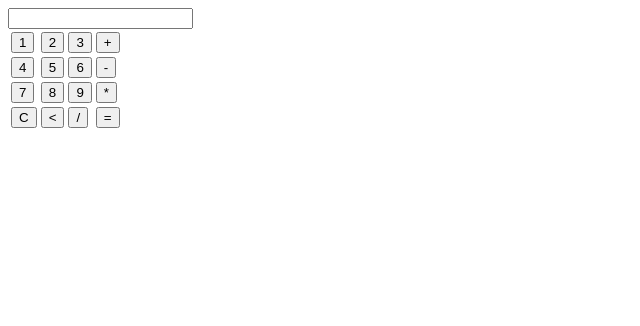
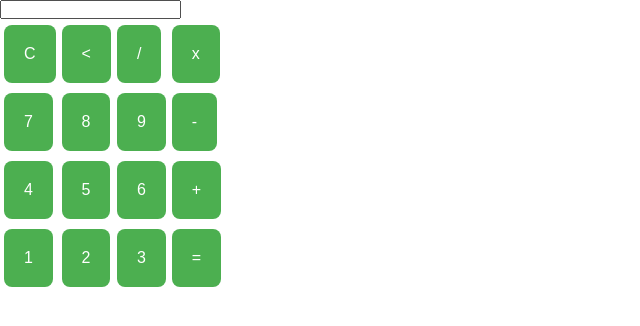
Before and after one commit to mfsiat/htmlCalculator, a plain HTML site: page index.html in a window 1280 px wide. Shown: the whole page, without its empty margins (0-640 px from the left). Drawn offline with Linux system fonts and the light colour scheme.

Commit message:
changed style

```diff
--- a/index.html
+++ b/index.html
@@ -1,38 +1,39 @@
 <!DOCTYPE html>
 <html>
 <head>
-	<style type="styles.css"></style>
 	<title>Calculator</title>
+	<link rel="stylesheet" type="text/css" href="styles.css">
+	</style>
 </head>
 <body>
-	<div>
-		<form>
-			<input type="textview" name="input">
+	<div class="main">
+		<form name="form">
+			<input class="textview">
 		</form>
 			<table>
 				<tr>
-					<td><input type="button" value="1"></td>
-					<td><input type="button" value="2"></td>
-					<td><input type="button" value="3"></td>
-					<td><input type="button" value="+"></td>
+					<td><button class="button">C</button></td>
+					<td><button class="button"><</button></td>
+					<td><button class="button">/</button></td>
+					<td><button class="button">x</button></td>
 				</tr>
 				<tr>
-					<td><input type="button" value="4"></td>
-					<td><input type="button" value="5"></td>
-					<td><input type="button" value="6"></td>
-					<td><input type="button" value="-"></td>
+					<td><button class="button">7</button></td>
+					<td><button class="button">8</button></td>
+					<td><button class="button">9</button></td>
+					<td><button class="button">-</button></td>
 				</tr>
 				<tr>
-					<td><input type="button" value="7"></td>
-					<td><input type="button" value="8"></td>
-					<td><input type="button" value="9"></td>
-					<td><input type="button" value="*"></td>
+					<td><button class="button">4</button></td>
+					<td><button class="button">5</button></td>
+					<td><button class="button">6</button></td>
+					<td><button class="button">+</button></td>
 				</tr>
 				<tr>
-					<td><input type="button" value="C"></td>
-					<td><input type="button" value="<"></td>
-					<td><input type="button" value="/"></td>
-					<td><input type="button" value="="></td>
+					<td><button class="button">1</button></td>
+					<td><button class="button">2</button></td>
+					<td><button class="button">3</button></td>
+					<td><button class="button">=</button></td>
 				</tr>
 			</table>
 	</div>
--- a/styles.css
+++ b/styles.css
@@ -0,0 +1,18 @@
+*{
+	margin: 0;
+	padding: 0;
+}
+
+.button{
+  background-color: #4CAF50; /* Green */
+  border: none;
+  color: white;
+  padding: 20px;
+  text-align: center;
+  text-decoration: none;
+  display: inline-block;
+  font-size: 16px;
+  margin: 4px 2px;
+  cursor: pointer;
+  border-radius: 8px;
+}
```
